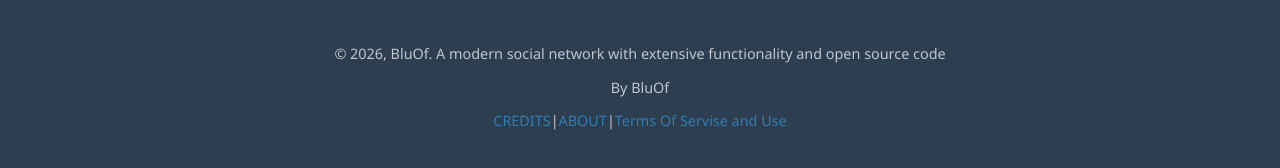
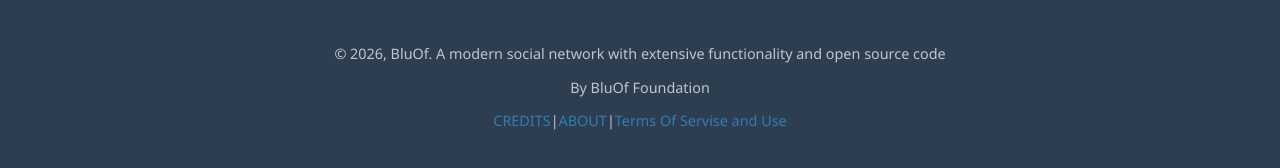
Before and after one commit to shaman2016scratch/BluOf, a React (Vite) app: page / in a window 1280 px wide. Shown: the top 168 px of the page. Built offline with nearby package versions, Linux system fonts and the light colour scheme.

Commit message:
Update main.jsx

```diff
--- a/src/main.jsx
+++ b/src/main.jsx
@@ -9,7 +9,7 @@ createRoot(document.getElementById("root")).render(
 		<footer>
             <div class="container">
                 <p class="footer-text">© 2026, BluOf. A modern social network with extensive functionality and open source code</p>
-				<p class="footer-text">By BluOf</p>
+				<p class="footer-text">By BluOf Foundation</p>
 				<p class='footer-text'>
 				    <a href='/BluOf/credits.html'>CREDITS</a>|
 					<a href='/BluOf/about.html'>ABOUT</a>|
```
